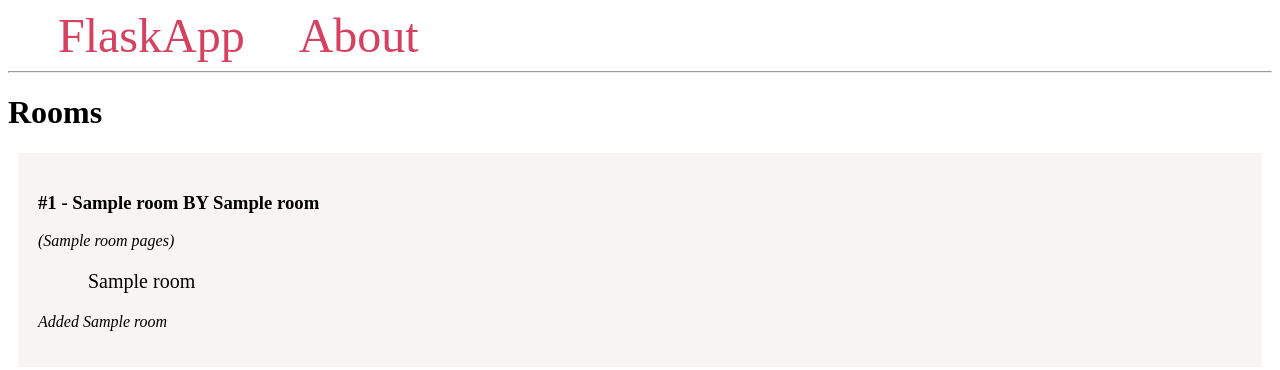
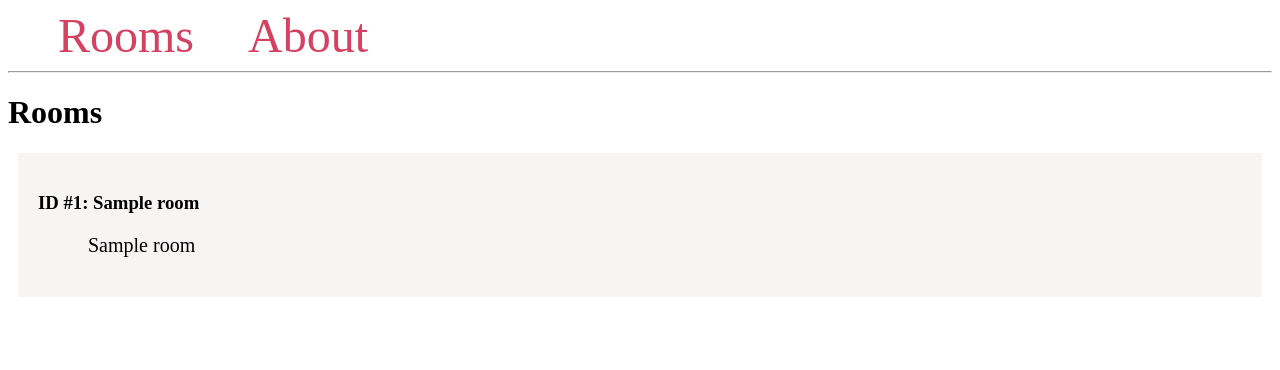
Before and after one commit to benjamin-bk-krueger/kringle-web, a Flask app: page /flask/room/1 in a window 1280 px wide. Shown: the top 370 px of the page. Run offline with Flask 2, Linux system fonts and the light colour scheme; a database or web service that is not in the repository returns one stand-in record (values such as "Sample title"); some libraries are stand-ins or nearby versions.

Commit message:
Rooms corrected

```diff
--- a/app.py
+++ b/app.py
@@ -18,9 +18,6 @@ def get_db_connection():
 
 @app.route('/flask/room', methods = ['GET'])
 def get_all_rooms():
-    print(request.authorization["username"])
-    print(request.authorization["password"])
-
     conn = get_db_connection()
     cur = conn.cursor()
     cur.execute('SELECT * FROM room;')
@@ -38,6 +35,11 @@ def get_single_room(num):
     cur.close()
     conn.close()
     return render_template('room.html', rooms=rooms)
+
+'''
+    print(request.authorization["username"])
+    print(request.authorization["password"])
+'''
 
 '''
 @app.route('/', methods=['GET'])
--- a/templates/base.html
+++ b/templates/base.html
@@ -2,7 +2,7 @@
 <html lang="en">
 <head>
     <meta charset="UTF-8">
-    <title>{% block title %} {% endblock %}- FlaskApp</title>
+    <title>{% block title %} {% endblock %}- Kringle Web</title>
     <style>
         nav a {
             color: #d64161;
@@ -11,22 +11,21 @@
             text-decoration: none;
         }
 
-        .room {
+        .element {
             padding: 20px;
             margin: 10px;
             background-color: #f7f4f4;
         }
 
         .review {
-                margin-left: 50px;
-                font-size: 20px;
+            margin-left: 50px;
+            font-size: 20px;
         }
-
     </style>
 </head>
 <body>
     <nav>
-        <a href="{{ url_for('get_all_rooms') }}">FlaskApp</a>
+        <a href="{{ url_for('get_all_rooms') }}">Rooms</a>
         <a href="#">About</a>
     </nav>
     <hr>
--- a/templates/room.html
+++ b/templates/room.html
@@ -3,11 +3,9 @@
 {% block content %}
     <h1>{% block title %} Rooms {% endblock %}</h1>
     {% for room in rooms %}
-        <div class='room'>
-            <h3>#{{ room[0] }} - {{ room[1] }} BY {{ room[2] }}</h3>
-            <i><p>({{ room[3] }} pages)</p></i>
-            <p class='review'>{{ room[4] }}</p>
-            <i><p>Added {{ room[5] }}</p></i>
+        <div class='element'>
+            <h3>ID #{{ room[0] }}: {{ room[1] }}</h3>
+            <p class='review'>{{ room[2] }}</p>
         </div>
     {% endfor %}
 {% endblock %}
```
